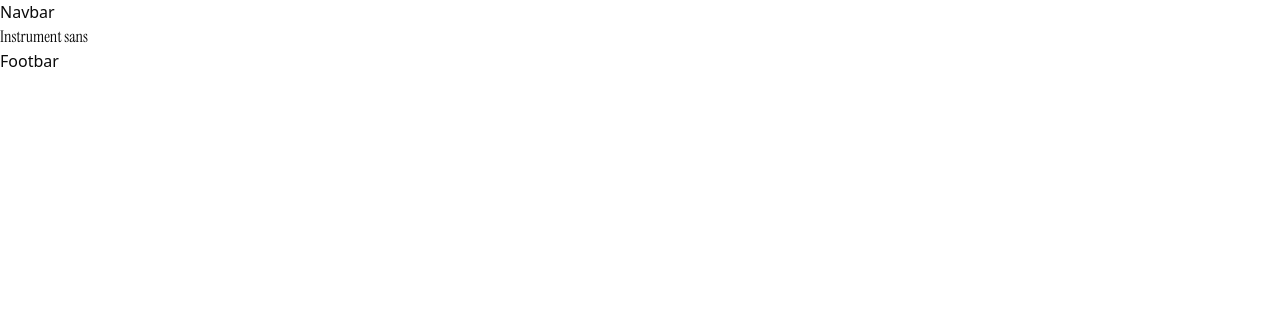
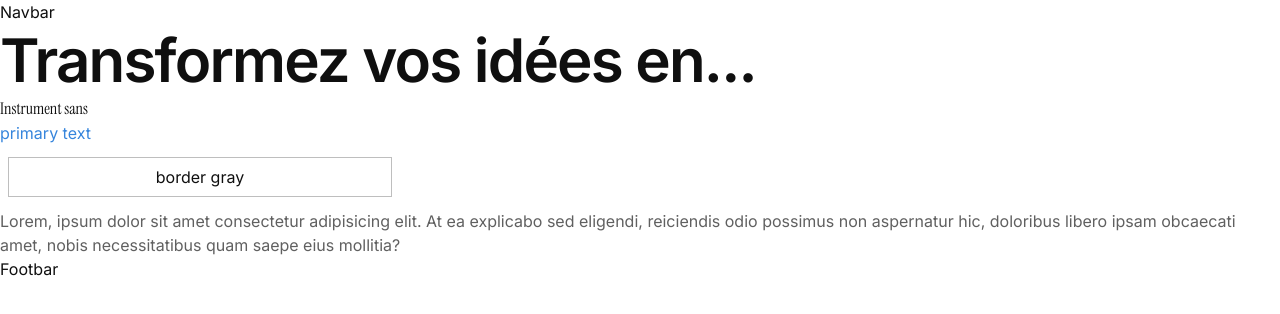
Before and after one commit to Krestdev/krestdev-v2, a Next.js app: page / in a window 1280 px wide. Shown: the top 314 px of the page. Built offline with nearby package versions, Linux system fonts and the light colour scheme.

Commit message:
adding some defaults styles

```diff
--- a/app/globals.css
+++ b/app/globals.css
@@ -8,6 +8,9 @@
   --color-foreground: var(--foreground);
   --font-sans: var(--font-inter);
   --font-mono: var(--font-instrument);
+  --color-subtitle-blue: var(--subtitle-blue);
+  --color-paragraph: var(--paragraph);
+  --color-gray-border: var(--border-color);
   --color-sidebar-ring: var(--sidebar-ring);
   --color-sidebar-border: var(--sidebar-border);
   --color-sidebar-accent-foreground: var(--sidebar-accent-foreground);
@@ -46,15 +49,18 @@
 :root {
   --radius: 0.625rem;
   --background: oklch(1 0 0);
-  --foreground: oklch(0.145 0 0);
+  --foreground: oklch(0.17 0 0);
   --card: oklch(1 0 0);
   --card-foreground: oklch(0.145 0 0);
   --popover: oklch(1 0 0);
   --popover-foreground: oklch(0.145 0 0);
-  --primary: oklch(0.205 0 0);
+  --primary: oklch(0.61 0.1526 253.65);
   --primary-foreground: oklch(0.985 0 0);
   --secondary: oklch(0.97 0 0);
   --secondary-foreground: oklch(0.205 0 0);
+  --subtitle-blue: oklch(0.93 0.0333 250.99);
+  --paragraph: oklch(0.49 0 0);
+  --border-color: oklch(0.8 0 0);
   --muted: oklch(0.97 0 0);
   --muted-foreground: oklch(0.556 0 0);
   --accent: oklch(0.97 0 0);
@@ -117,6 +123,15 @@
     @apply border-border outline-ring/50;
   }
   body {
-    @apply bg-background text-foreground;
+    @apply bg-background text-foreground font-sans;
+  }
+  p {
+    @apply text-paragraph;
+  }
+  h1, h2 {
+    @apply leading-[120%] tracking-[-0.03em] font-semibold;
+  }
+  h1 {
+    @apply text-[32px] sm:text-[36px] md:text-[40px] lg:text-[48px] xl:text-[60px];
   }
 }
--- a/app/layout.tsx
+++ b/app/layout.tsx
@@ -1,5 +1,5 @@
 import type { Metadata } from "next";
-import { Geist, Geist_Mono, Instrument_Serif, Inter } from "next/font/google";
+import { Instrument_Serif, Inter } from "next/font/google";
 import "./globals.css";
 import Layout from "@/components/layout";
 import { config } from "@/data/config";
--- a/app/page.tsx
+++ b/app/page.tsx
@@ -2,7 +2,11 @@
 export default function Home() {
   return (
     <div>
+      <h1>Transformez vos idées en...</h1>
       <span className="font-mono">Instrument sans</span>
+      <p className="text-primary">primary text</p>
+      <div className="my-3 ml-2 w-sm h-10 flex items-center justify-center border border-gray-border">border gray</div>
+      <p>Lorem, ipsum dolor sit amet consectetur adipisicing elit. At ea explicabo sed eligendi, reiciendis odio possimus non aspernatur hic, doloribus libero ipsam obcaecati amet, nobis necessitatibus quam saepe eius mollitia?</p>
     </div>
   );
 }
```
